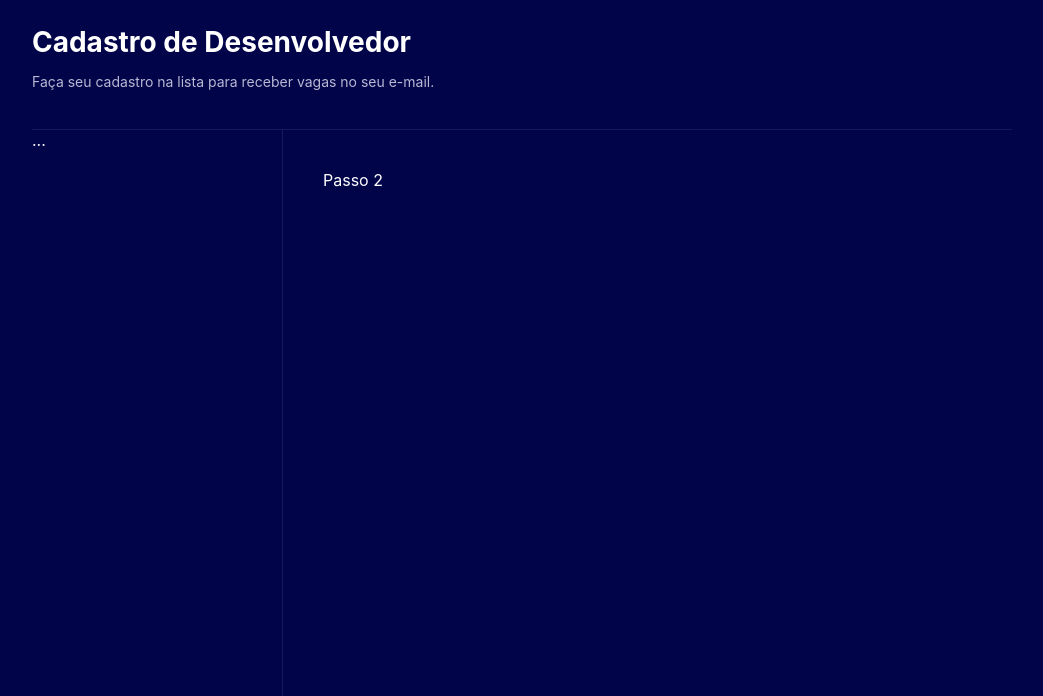
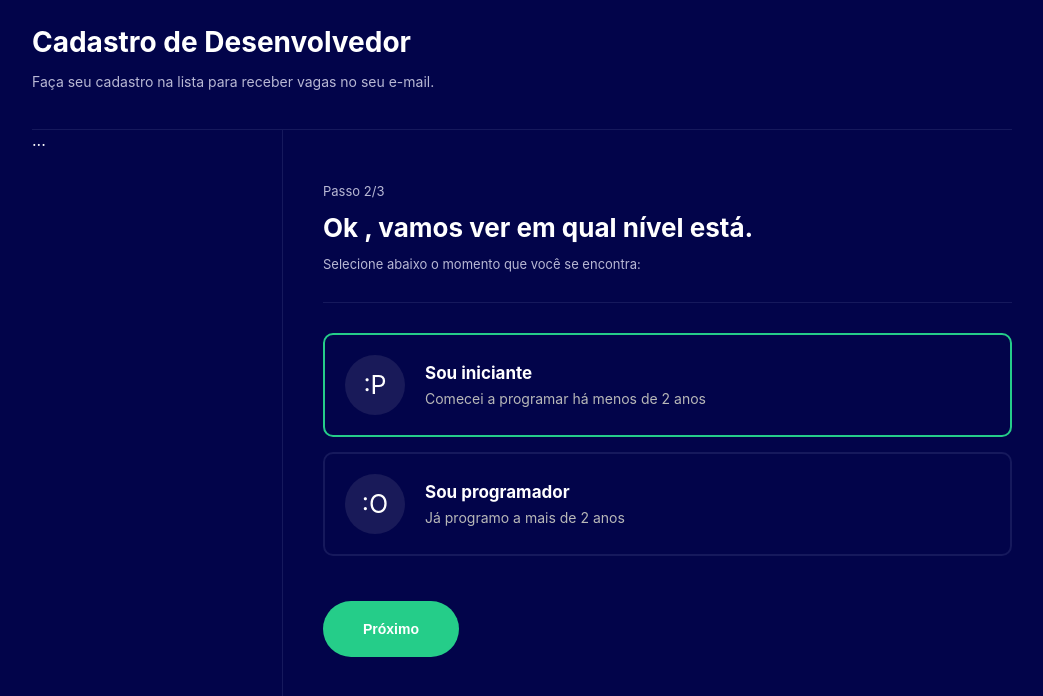
Before and after one commit to ovitorsaf/multi_form_ts, a React (Create React App) app: page /step2 in a window 1280 px wide. Shown: the top 696 px of the page, without its empty margins (118-1161 px from the left). Built offline with nearby package versions, Linux system fonts and the light colour scheme; the HTML template or start-up script is replaced by a standard one.

Commit message:
feat: add step 2 funcional

```diff
--- /dev/null
+++ b/src/components/selectoption/index.tsx
@@ -0,0 +1,21 @@
+import * as C from './styles';
+
+type Props = {
+    title: string,
+    description: string,
+    icon: string,
+    selected: boolean,
+    onClick: () => void,
+}
+
+export const SelectOption = ({title, description, icon, selected, onClick}: Props) => {
+    return(
+        <C.Container onClick={onClick} selected={selected}>
+            <C.Icon>{icon}</C.Icon>
+            <C.Info>
+                <C.Title>{title}</C.Title>
+                <C.Description>{description}</C.Description>
+            </C.Info>
+        </C.Container>
+    );
+}
--- /dev/null
+++ b/src/components/selectoption/styles.ts
@@ -0,0 +1,42 @@
+import styled from "styled-components";
+
+export const Container = styled.div<{ selected: boolean; }>`
+    display: flex;
+    border: 2px solid ${props => props.selected ? '#25CD89' : '#16195C'};
+    border-radius: 10px;
+    padding: 20px;
+    margin-bottom: 15px;
+    align-items: center;
+    cursor: pointer;
+
+    &:hover{
+        border: 2px solid #496459;
+    }
+`;
+
+export const Icon = styled.div`
+    width: 60px;
+    height: 60px;
+    border-radius: 50%;
+    background-color: #191A59;
+    display: flex;
+    justify-content: center;
+    align-items: center;
+    font-size: 25px;
+`;
+
+export const Info = styled.div`
+    flex: 1;
+    margin-left: 20px;
+`;
+
+export const Title = styled.div`
+    font-size: 17px;
+    font-weight: bold;
+    margin-bottom: 7px;
+`;
+
+export const Description = styled.div`
+    font-size: 14px;
+    color: #B8B8B8;
+`;
--- a/src/contexts/FormContext.tsx
+++ b/src/contexts/FormContext.tsx
@@ -40,6 +40,7 @@ export enum FormActions {
     setName,
     setEmail,
     setGitHub,
+    setLevel,
 }
 
 const formReducer = (state: State, action: Action) => {
@@ -52,6 +53,8 @@ const formReducer = (state: State, action: Action) => {
             return {...state, email: action.payload};
         case FormActions.setGitHub:
             return {...state, github: action.payload};
+        case FormActions.setLevel:
+            return {...state, level: action.payload};
         default:
             return state;
     };
--- a/src/pages/formstep1/index.tsx
+++ b/src/pages/formstep1/index.tsx
@@ -1,14 +1,36 @@
 import { Theme } from '../../components';
 import * as C from './styles' ;
+import { useForm, FormActions } from '../../contexts/FormContext';
 import { useNavigate } from 'react-router-dom';
+import { ChangeEvent, useEffect } from 'react';
 
 export const FormStep1 = () => {
 
     const navigate = useNavigate();
+    const { state, dispatch } = useForm();
+
+    useEffect(() => {
+        dispatch({
+            type: FormActions.setCurrentStep,
+            payload: 1
+        });
+    }, []);
 
     const handleNextStep = () => {
-        navigate('/step2');
-        console.log('step 2');
+        if (state.name !== ''){
+            navigate('/step2');
+            console.log('step 2');
+        } else {
+            alert("Preencha os dados");
+        }
+
+    }
+
+    const handleNameChange = (e: ChangeEvent<HTMLInputElement>) => {
+        dispatch({
+            type: FormActions.setName,
+            payload: e.target.value,
+        });
     }
 
     return(
@@ -21,7 +43,12 @@ export const FormStep1 = () => {
 
                 <label>
                     Seu nome completo
-                    <input type="text" autoFocus/>
+                    <input
+                        type="text"
+                        autoFocus
+                        value={state.name}
+                        onChange={handleNameChange}
+                    />
                 </label>
 
                 <button onClick={handleNextStep}>Próximo</button>
--- a/src/pages/formstep2/index.tsx
+++ b/src/pages/formstep2/index.tsx
@@ -1,12 +1,65 @@
-import { Theme } from '../../components';
-import * as C from './styles'
+import { Theme } from '../../components/theme/';
+import * as C from './styles' ;
+import { useForm, FormActions } from '../../contexts/FormContext';
+import { useNavigate } from 'react-router-dom';
+import { useEffect } from 'react';
+import { SelectOption } from '../../components/selectoption';
 
 export const FormStep2 = () => {
-    return(
-        <C.Container>
-            <Theme>
-                Passo 2
-            </Theme>
-        </C.Container>
+
+    const navigate = useNavigate();
+    const { state, dispatch } = useForm();
+
+    useEffect(() => {
+        dispatch({
+            type: FormActions.setCurrentStep,
+            payload: 2
+        });
+    }, []);
+
+    const handleNextStep = () => {
+        if (state.name !== ''){
+            navigate('/step3');
+            console.log('step 3');
+        } else {
+            alert("Preencha os dados");
+        }
+    }
+
+    const setLevel = (level: number) => {
+        dispatch({
+            type: FormActions.setLevel,
+            payload: level
+        });
+    }
+
+    return (
+        <Theme>
+            <C.Container>
+                <p>Passo 2/3</p>
+                <h1>Ok {state.name}, vamos ver em qual nível está.</h1>
+                <p>Selecione abaixo o momento que você se encontra:</p>
+                <hr />
+
+                <SelectOption
+                    title="Sou iniciante"
+                    description="Comecei a programar há menos de 2 anos"
+                    icon=":P"
+                    selected= {state.level === 0}
+                    onClick={() => setLevel(0)}
+                />
+
+                <SelectOption
+                    title="Sou programador"
+                    description="Já programo a mais de 2 anos"
+                    icon=":O"
+                    selected= {state.level === 1}
+                    onClick={() => setLevel(1)}
+                />
+
+                <button onClick={handleNextStep}>Próximo</button>
+            </C.Container>
+        </Theme>
+
     );
 }
--- a/src/pages/formstep2/styles.ts
+++ b/src/pages/formstep2/styles.ts
@@ -1,3 +1,51 @@
 import styled from "styled-components";
 
-export const Container = styled.div``;
+export const Container = styled.div`
+    p{
+        font-size:13px;
+        color:#b8b8d4;
+    }
+
+    h1 {
+        margin: 0;
+        padding: 0;
+        font-size: 26px
+    }
+
+    hr {
+        height: 1px;
+        border: 0px;
+        background-color: #16195c;
+        margin: 30px 0;
+    }
+
+    label {
+        font-size: 13px;
+
+        input {
+            display: block;
+            margin-top: 7px;
+            box-sizing: border-box;
+            width: 100%;
+            padding: 20px 10px;
+            border: 2px solid #25cd89;
+            border-radius: 10px;
+            color: #fff;
+            outline: 0px;
+            font-size: 15px;
+            background-color: #02044A;
+        }
+    }
+
+    button {
+        background-color: #25cd89;
+        color: #fff;
+        font-size: 14px;
+        font-weight: bold;
+        padding: 20px 40px;
+        border: 0;
+        border-radius: 30px;
+        cursor: pointer;
+        margin-top: 30px;
+    }
+`;
```
